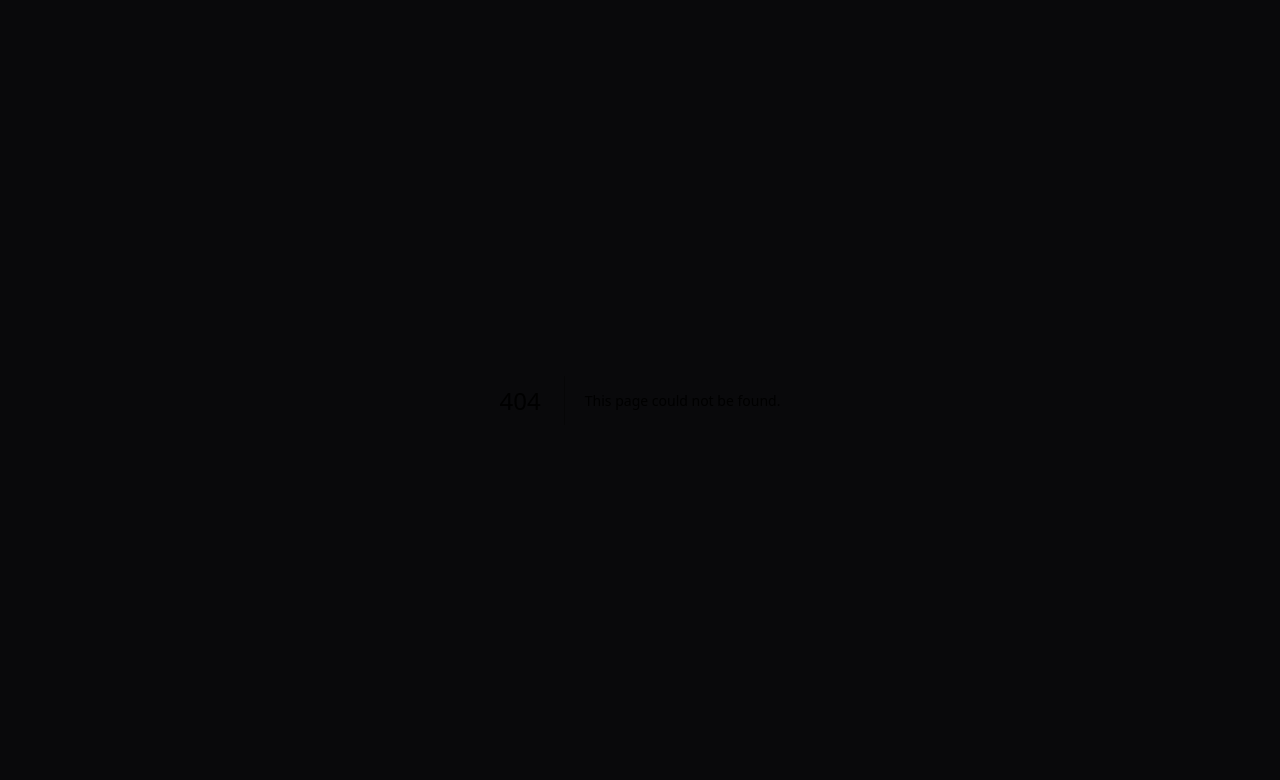
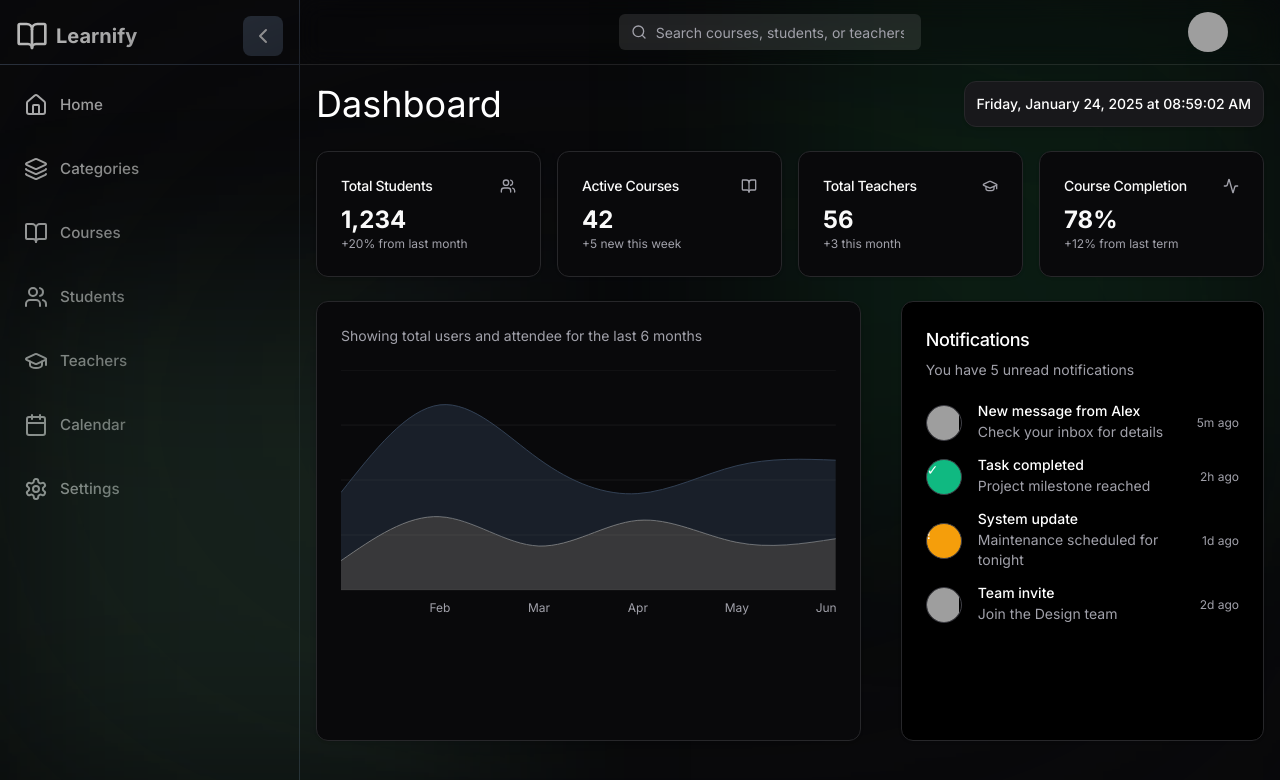
Before and after one commit to Techitus/Learning-Management-System, a Next.js app: page /teacher in a window 1280 px wide. Before the commit this address had no page. Shown: the top 780 px of the page. Built offline with nearby package versions, Linux system fonts and the light colour scheme; grey boxes are pictures that could not be loaded.

Commit message:
teacher dashboard

```diff
--- /dev/null
+++ b/app/(dashboard)/teacher/page.tsx
@@ -0,0 +1,79 @@
+"use client"
+
+import {  Users,  Activity, BookOpen, GraduationCap } from "lucide-react"
+import { Card, CardContent, CardHeader, CardTitle} from "@/components/ui/card"
+import Notifications from "@/components/notification-card"
+import { UserChart } from "@/components/teacher-dashboard-chart"
+import DateTimeCard from "@/components/date-time"
+
+export default function StudentDashboard() {
+
+
+
+  return (
+    <div className="space-y-6 ">
+       <div className='md:flex space-y-6 md:space-y-0 justify-between items-center'>
+       <div>
+          <h1 className='text-white text-4xl text-center md:text-start'>Dashboard</h1>
+        </div>
+       <div >
+        <DateTimeCard/>
+
+       </div>
+
+       </div>
+      <div className="grid gap-4 md:grid-cols-2 lg:grid-cols-4 ">
+
+        <Card>
+          <CardHeader className="flex flex-row items-center justify-between space-y-0 pb-2">
+            <CardTitle className="text-sm font-medium">Total Students</CardTitle>
+            <Users className="h-4 w-4 text-muted-foreground" />
+          </CardHeader>
+          <CardContent>
+            <div className="text-2xl font-bold">1,234</div>
+            <p className="text-xs text-muted-foreground">+20% from last month</p>
+          </CardContent>
+        </Card>
+        <Card>
+          <CardHeader className="flex flex-row items-center justify-between space-y-0 pb-2">
+            <CardTitle className="text-sm font-medium">Active Courses</CardTitle>
+            <BookOpen className="h-4 w-4 text-muted-foreground" />
+          </CardHeader>
+          <CardContent>
+            <div className="text-2xl font-bold">42</div>
+            <p className="text-xs text-muted-foreground">+5 new this week</p>
+          </CardContent>
+        </Card>
+        <Card>
+          <CardHeader className="flex flex-row items-center justify-between space-y-0 pb-2">
+            <CardTitle className="text-sm font-medium">Total Teachers</CardTitle>
+            <GraduationCap className="h-4 w-4 text-muted-foreground" />
+          </CardHeader>
+          <CardContent>
+            <div className="text-2xl font-bold">56</div>
+            <p className="text-xs text-muted-foreground">+3 this month</p>
+          </CardContent>
+        </Card>
+        <Card>
+          <CardHeader className="flex flex-row items-center justify-between space-y-0 pb-2">
+            <CardTitle className="text-sm font-medium">Course Completion</CardTitle>
+            <Activity className="h-4 w-4 text-muted-foreground" />
+          </CardHeader>
+          <CardContent>
+            <div className="text-2xl font-bold">78%</div>
+            <p className="text-xs text-muted-foreground">+12% from last term</p>
+          </CardContent>
+        </Card>
+      </div>
+      <div className=" space-y-6 xl:space-y-0 xl:flex w-full gap-10">
+  <div className="w-full xl:w-3/5">
+  <UserChart/>
+  </div>
+  <div className="w-full xl:w-2/5 2xl:space-y-7">
+    <Notifications />
+  </div>
+</div>
+
+    </div>
+  )
+}
--- /dev/null
+++ b/components/teacher-dashboard-chart.tsx
@@ -0,0 +1,76 @@
+"use client"
+
+import { Area, AreaChart, CartesianGrid, XAxis } from "recharts"
+
+import { Card, CardContent, CardDescription, CardHeader } from "@/components/ui/card"
+import { type ChartConfig, ChartContainer, ChartTooltip, ChartTooltipContent } from "@/components/ui/chart"
+
+const chartData = [
+  { month: "January", desktop: 186, mobile: 80 },
+  { month: "February", desktop: 305, mobile: 200 },
+  { month: "March", desktop: 237, mobile: 120 },
+  { month: "April", desktop: 73, mobile: 190 },
+  { month: "May", desktop: 209, mobile: 130 },
+  { month: "June", desktop: 214, mobile: 140 },
+]
+
+const chartConfig = {
+  desktop: {
+    label: "Desktop",
+    color: "hsl(var(--chart-1))",
+  },
+  mobile: {
+    label: "Mobile",
+    color: "hsl(var(--chart-2))",
+  },
+} satisfies ChartConfig
+
+export function UserChart() {
+  return (
+    <Card className="h-[55vh] 2xl:h-[61vh]">
+      <CardHeader>
+        <CardDescription>Showing total users and attendee for the last 6 months</CardDescription>
+      </CardHeader>
+      <CardContent className="h-[calc(100%-5rem)] mb-20">
+        <ChartContainer config={chartConfig}>
+          <AreaChart
+            accessibilityLayer
+            data={chartData}
+            margin={{
+              left: 0,
+              right: 0,
+              top:0,
+              bottom: 28,
+            }}
+          >
+            <CartesianGrid vertical={false} />
+            <XAxis
+              dataKey="month"
+              tickLine={false}
+              axisLine={false}
+              tickMargin={8}
+              tickFormatter={(value) => value.slice(0, 3)}
+            />
+            <ChartTooltip cursor={false} content={<ChartTooltipContent indicator="dot" />} />
+            <Area
+              dataKey="mobile"
+              type="natural"
+              fill="gray"
+              fillOpacity={0.4}
+              stroke="gray"
+              stackId="a"
+            />
+            <Area
+              dataKey="desktop"
+              type="natural"
+              fill="#334155"
+              fillOpacity={0.4}
+              stroke="#334155"
+              stackId="a"
+            />
+          </AreaChart>
+        </ChartContainer>
+      </CardContent>
+    </Card>
+  )
+}
```
